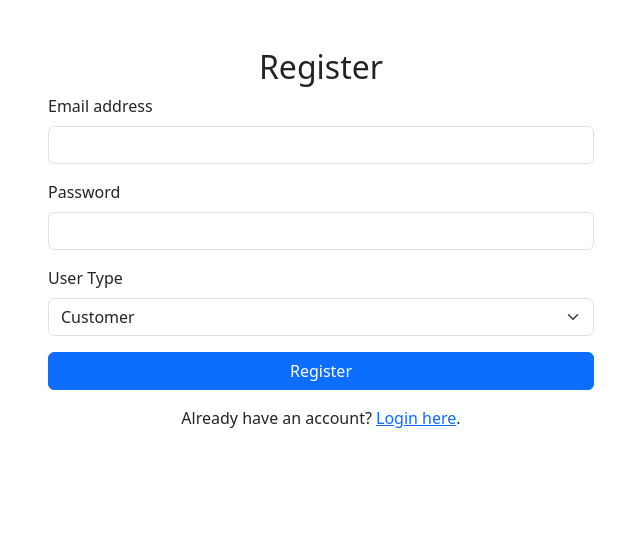
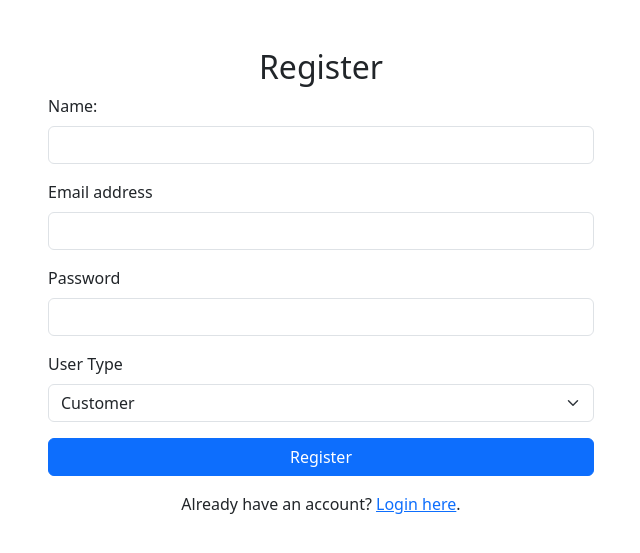
Before and after one commit to ThilinaShalom/30days-workout-plan, a Flask app: page /register in a window 1280 px wide. Shown: the top 553 px of the page, without its empty margins (319-959 px from the left). Run offline with Flask 3, Linux system fonts and the light colour scheme.

Commit message:
update 8

```diff
--- a/app.py
+++ b/app.py
@@ -133,10 +133,12 @@ def register():
     if request.method == 'POST':
         email = request.form['email']
         password = request.form['password']
+        user_name = request.form['user_name']
         user_type = request.form['user_type']
         try:
             user = auth.create_user(email=email, password=password)
             db.collection('users').document(user.uid).set({
+                'user_name': user_name,
                 'email': email,
                 'user_type': user_type
             })
@@ -175,7 +177,7 @@ def customer_dashboard():
 
     # Fetch user data
     user_data = db.collection('users').document(session['user_id']).get().to_dict()
-    user_name = user_data.get('name', 'Customer')  # Use 'Customer' as fallback if name is not set
+    user_name = user_data.get('user_name', 'Customer')  # Use 'Customer' as fallback if name is not set
 
 
     # Fetch plans for the customer
@@ -192,6 +194,7 @@ def customer_dashboard():
 def coach_dashboard():
     if 'user_id' not in session or session['user_type'] != 'coach':
         return redirect(url_for('login'))
+
 
     # Fetch plans that have been sent for review
     plans_ref = db.collection('plans').where('status', '==', 'requested')
@@ -211,6 +214,7 @@ def generate():
     if request.method == 'POST':
         user_info = {
             'age': request.form.get('age'),
+            'sex': request.form.get('sex'),
             'weight_in_kg': request.form.get('weight_in_kg'),
             'height_in_cm': request.form.get('height_in_cm'),
             'fitness_goal': request.form.get('fitness_goal'),
--- a/templates/admin/admin_dashboard.html
+++ b/templates/admin/admin_dashboard.html
@@ -36,7 +36,7 @@
                         <td>{{ coach.services }}</td>
                         <td>{{ coach.email }} </td>
                         <td>
-                            <form action="{{ url_for('delete_coach', coach_id=coach.email) }}" method="POST">
+                            <form action="{{ url_for('delete_coach', coach_id=coach) }}" method="POST">
                                 <button class="btn btn-danger" onclick="deleteCoach('{{ coach.id }}')">Delete</button>
                             </form>
                         </td>
--- a/templates/register.html
+++ b/templates/register.html
@@ -14,6 +14,10 @@
         <h2 class="text-center">Register</h2>
         <form method="POST" action="{{ url_for('register') }}">
 
+          <div class="mb-3">
+            <label for="user_name" class="form-label">Name:</label>
+            <input type="text" class="form-control" id="user_name" name="user_name" required>
+        </div>
 
           <div class="mb-3">
             <label for="email" class="form-label">Email address</label>
```
Also changed, not shown: templates/generate_form.html (+9 -0 lines).
